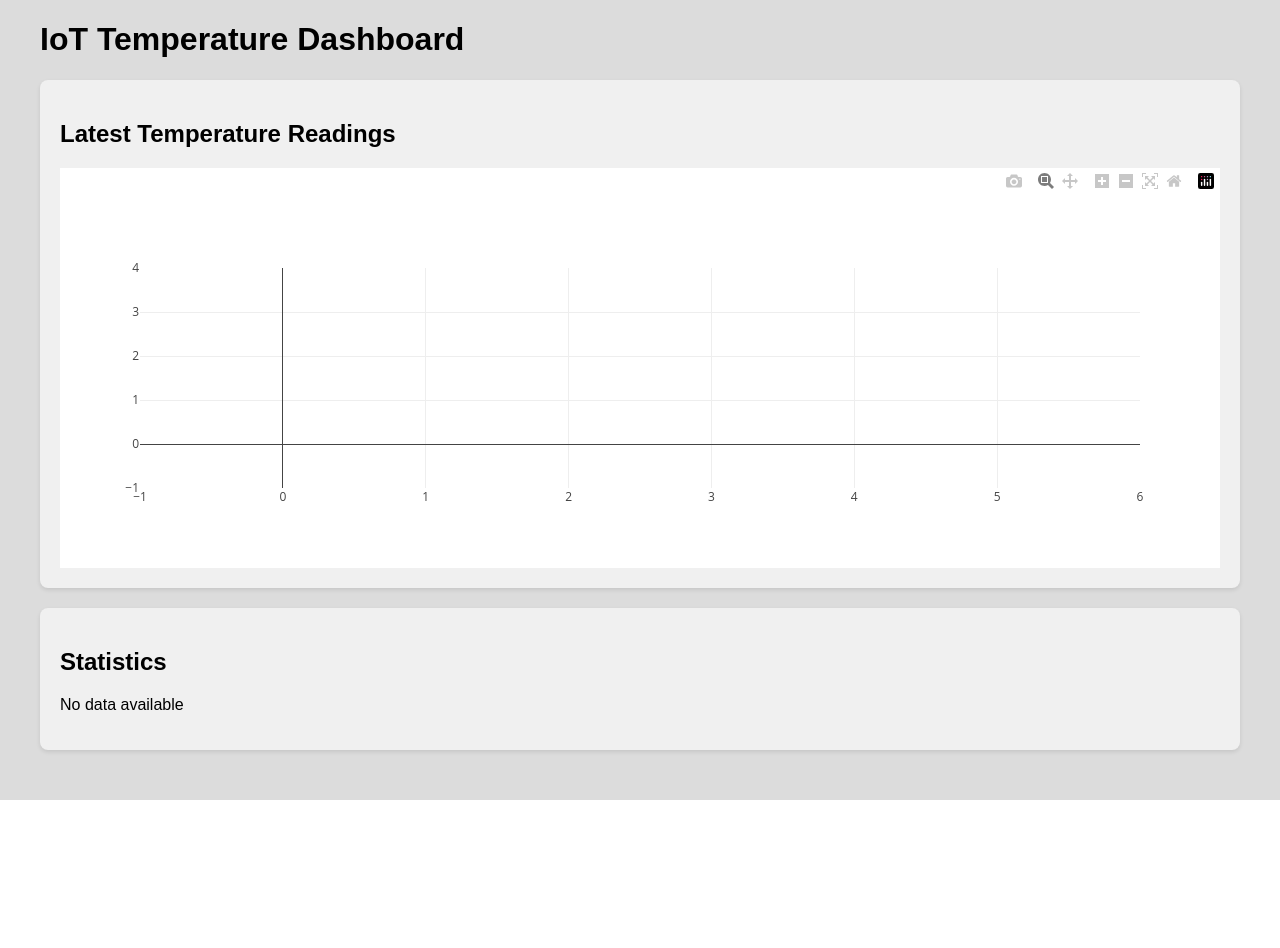
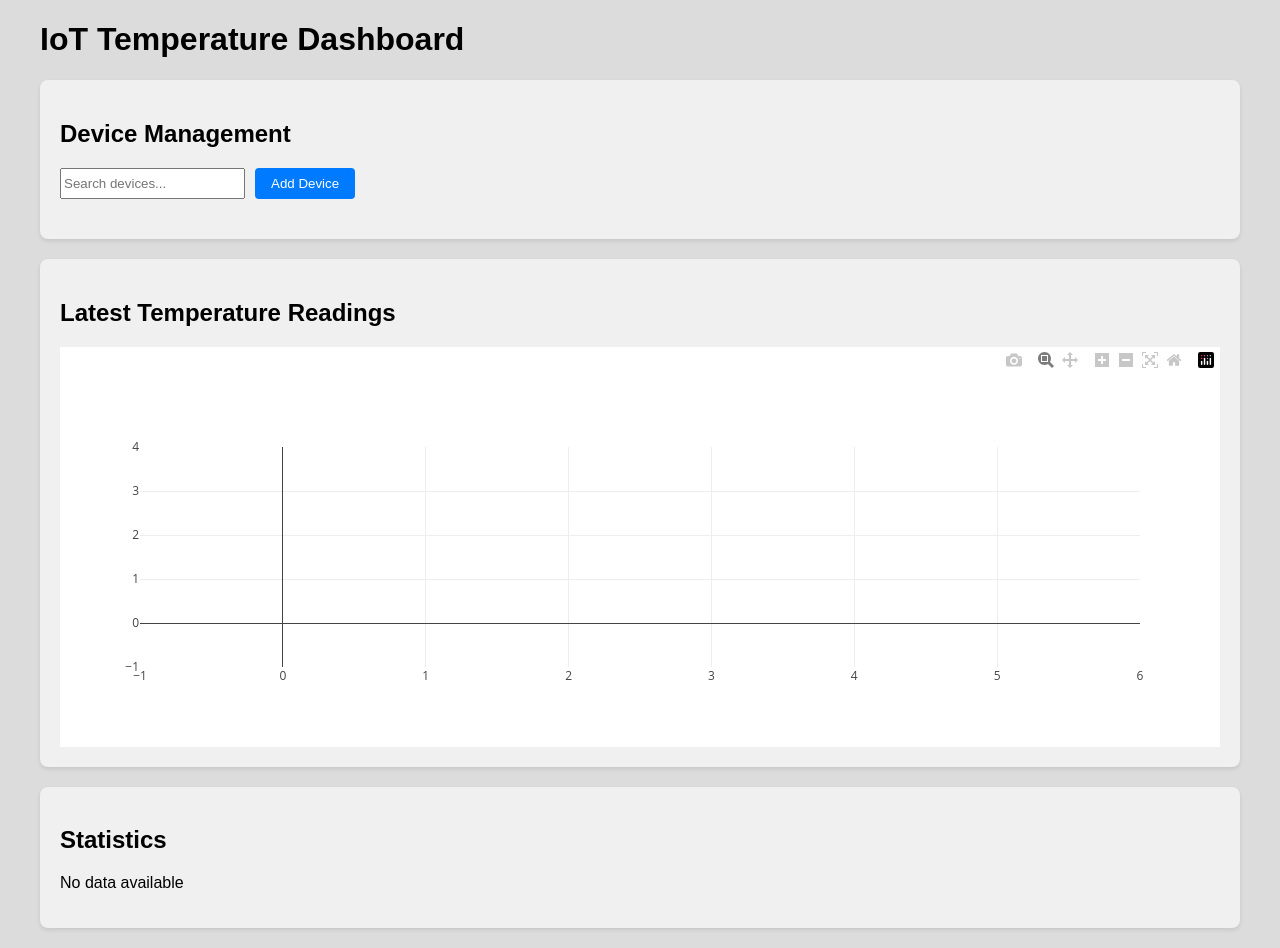
Before and after one commit to ElMouddenRiad/iot-monitoring-flask, a Flask app: page / in a window 1280 px wide. Before the commit the page ends 800 px from the top, so only its background shows below. Run offline with Flask 3, Linux system fonts and the light colour scheme; data that the repository does not hold is empty; some libraries are stand-ins or nearby versions.

Commit message:
Add device management consumer and update dashboard with device management UI

```diff
--- /dev/null
+++ b/static/css/dashboard.css
@@ -0,0 +1,106 @@
+body {
+    font-family: Arial, sans-serif;
+    margin: 20px;
+    background-color: gainsboro;
+}
+
+.container {
+    max-width: 1200px;
+    margin: 0 auto;
+}
+
+.card {
+    background: #f0f0f0;
+    border-radius: 8px;
+    box-shadow: 0 2px 4px rgba(0,0,0,0.1);
+    padding: 20px;
+    margin-bottom: 20px;
+}
+
+#temperature-chart {
+    height: 400px;
+}
+
+/* Device management styles */
+.device-controls {
+    display: flex;
+    gap: 10px;
+    margin-bottom: 20px;
+}
+
+.device-list {
+    max-height: 300px;
+    overflow-y: auto;
+}
+
+.device-item {
+    display: flex;
+    justify-content: space-between;
+    align-items: center;
+    padding: 10px;
+    border-bottom: 1px solid #ddd;
+}
+
+.device-item:hover {
+    background-color: #e0e0e0;
+}
+
+/* Modal styles */
+.modal {
+    display: none;
+    position: fixed;
+    top: 0;
+    left: 0;
+    width: 100%;
+    height: 100%;
+    background-color: rgba(0,0,0,0.5);
+}
+
+.modal-content {
+    background-color: white;
+    margin: 15% auto;
+    padding: 20px;
+    border-radius: 8px;
+    width: 80%;
+    max-width: 500px;
+}
+
+/* Form styles */
+.form-group {
+    margin-bottom: 15px;
+}
+
+.form-group label {
+    display: block;
+    margin-bottom: 5px;
+}
+
+.form-group input {
+    width: 100%;
+    padding: 8px;
+    border: 1px solid #ddd;
+    border-radius: 4px;
+}
+
+/* Button styles */
+button {
+    padding: 8px 16px;
+    border: none;
+    border-radius: 4px;
+    cursor: pointer;
+}
+
+.btn-primary {
+    background-color: #007bff;
+    color: white;
+}
+
+.btn-danger {
+    background-color: #dc3545;
+    color: white;
+}
+
+.btn-secondary {
+    background-color: #6c757d;
+    color: white;
+}
--- a/templates/dashboard.html
+++ b/templates/dashboard.html
@@ -4,22 +4,22 @@
     <title>IoT Temperature Dashboard</title>
     <script src="https://cdn.plot.ly/plotly-latest.min.js"></script>
     <script src="https://code.jquery.com/jquery-3.6.0.min.js"></script>
-    <style>
-        body { font-family: Arial, sans-serif; margin: 20px; background-color: gainsboro; }
-        .container { max-width: 1200px; margin: 0 auto; }
-        .card {
-            background: #f0f0f0;
-            border-radius: 8px;
-            box-shadow: 0 2px 4px rgba(0,0,0,0.1);
-            padding: 20px;
-            margin-bottom: 20px;
-        }
-        #temperature-chart { height: 400px; }
-    </style>
+    <link rel="stylesheet" href="{{ url_for('static', filename='css/dashboard.css') }}">
 </head>
 <body>
     <div class="container">
         <h1>IoT Temperature Dashboard</h1>
+
+        <div class="card">
+            <h2>Device Management</h2>
+            <div class="device-controls">
+                <input type="text" id="search-device" placeholder="Search devices...">
+                <button class="btn-primary" onclick="showAddDeviceModal()">Add Device</button>
+            </div>
+            <div class="device-list" id="device-list">
+                <!-- Devices will be listed here -->
+            </div>
+        </div>
 
         <div class="card">
             <h2>Latest Temperature Readings</h2>
@@ -29,6 +29,33 @@
         <div class="card">
             <h2>Statistics</h2>
             <div id="stats"></div>
+        </div>
+    </div>
+
+    <!-- Add/Edit Device Modal -->
+    <div id="device-modal" class="modal">
+        <div class="modal-content">
+            <h2 id="modal-title">Add Device</h2>
+            <form id="device-form">
+                <div class="form-group">
+                    <label for="device-mac">MAC Address:</label>
+                    <input type="text" id="device-mac" required>
+                </div>
+                <div class="form-group">
+                    <label for="device-name">Name:</label>
+                    <input type="text" id="device-name" required>
+                </div>
+                <div class="form-group">
+                    <label for="device-latitude">Latitude:</label>
+                    <input type="number" id="device-latitude" step="0.000001" required>
+                </div>
+                <div class="form-group">
+                    <label for="device-longitude">Longitude:</label>
+                    <input type="number" id="device-longitude" step="0.000001" required>
+                </div>
+                <button type="submit" class="btn-primary">Save</button>
+                <button type="button" class="btn-secondary" onclick="hideDeviceModal()">Cancel</button>
+            </form>
         </div>
     </div>
 
@@ -65,15 +92,120 @@
             });
         }
 
-        // Update every 5 seconds
+        function loadDevices(searchTerm = '') {
+            $.get(`/api/devices${searchTerm ? '?search=' + searchTerm : ''}`, function(devices) {
+                currentDevices = devices;
+                renderDeviceList();
+            });
+        }
+
+        function renderDeviceList() {
+            const deviceList = $('#device-list');
+            deviceList.empty();
+
+            Object.entries(currentDevices).forEach(([mac, device]) => {
+                deviceList.append(`
+                    <div class="device-item" data-mac="${mac}">
+                        <div>
+                            <strong>${device.name}</strong>
+                            <br>
+                            <small>${mac}</small>
+                        </div>
+                        <div>
+                            <button class="btn-primary" onclick="selectDevice('${mac}')">View</button>
+                            <button class="btn-secondary" onclick="editDevice('${mac}')">Edit</button>
+                            <button class="btn-danger" onclick="deleteDevice('${mac}')">Delete</button>
+                        </div>
+                    </div>
+                `);
+            });
+        }
+
+        function showAddDeviceModal() {
+            $('#modal-title').text('Add Device');
+            $('#device-form')[0].reset();
+            $('#device-mac').prop('readonly', false);
+            $('#device-modal').show();
+        }
+
+        function hideDeviceModal() {
+            $('#device-modal').hide();
+        }
+
+        function editDevice(mac) {
+            const device = currentDevices[mac];
+            $('#modal-title').text('Edit Device');
+            $('#device-mac').val(mac).prop('readonly', true);
+            $('#device-name').val(device.name);
+            $('#device-latitude').val(device.location.latitude);
+            $('#device-longitude').val(device.location.longitude);
+            $('#device-modal').show();
+        }
+
+        function deleteDevice(mac) {
+            if (confirm('Are you sure you want to delete this device?')) {
+                $.ajax({
+                    url: `/api/devices/${mac}`,
+                    method: 'DELETE',
+                    success: function() {
+                        loadDevices();
+                        if (selectedDevice === mac) {
+                            selectedDevice = null;
+                            updateChart();
+                            updateStats();
+                        }
+                    }
+                });
+            }
+        }
+
+        function selectDevice(mac) {
+            selectedDevice = mac;
+            updateChart();
+            updateStats();
+        }
+
+        // Event Handlers
+        $('#device-form').submit(function(e) {
+            e.preventDefault();
+
+            const deviceData = {
+                mac: $('#device-mac').val(),
+                name: $('#device-name').val(),
+                location: {
+                    latitude: parseFloat($('#device-latitude').val()),
+                    longitude: parseFloat($('#device-longitude').val())
+                }
+            };
+
+            const isEdit = $('#device-mac').prop('readonly');
+            const method = isEdit ? 'PUT' : 'POST';
+            const url = isEdit ? `/api/devices/${deviceData.mac}` : '/api/devices';
+
+            $.ajax({
+                url: url,
+                method: method,
+                contentType: 'application/json',
+                data: JSON.stringify(deviceData),
+                success: function() {
+                    hideDeviceModal();
+                    loadDevices();
+                }
+            });
+        });
+
+
+        // Update every 10 seconds
         setInterval(() => {
             updateChart();
             updateStats();
-        }, 5000);
+        }, 10000);
 
         // Initial update
         updateChart();
         updateStats();
+        loadDevices();
+
     </script>
 </body>
 </html>
```
Also changed, not shown: device-management/device-manage.py (renamed from device-manage/device-manage.py).
